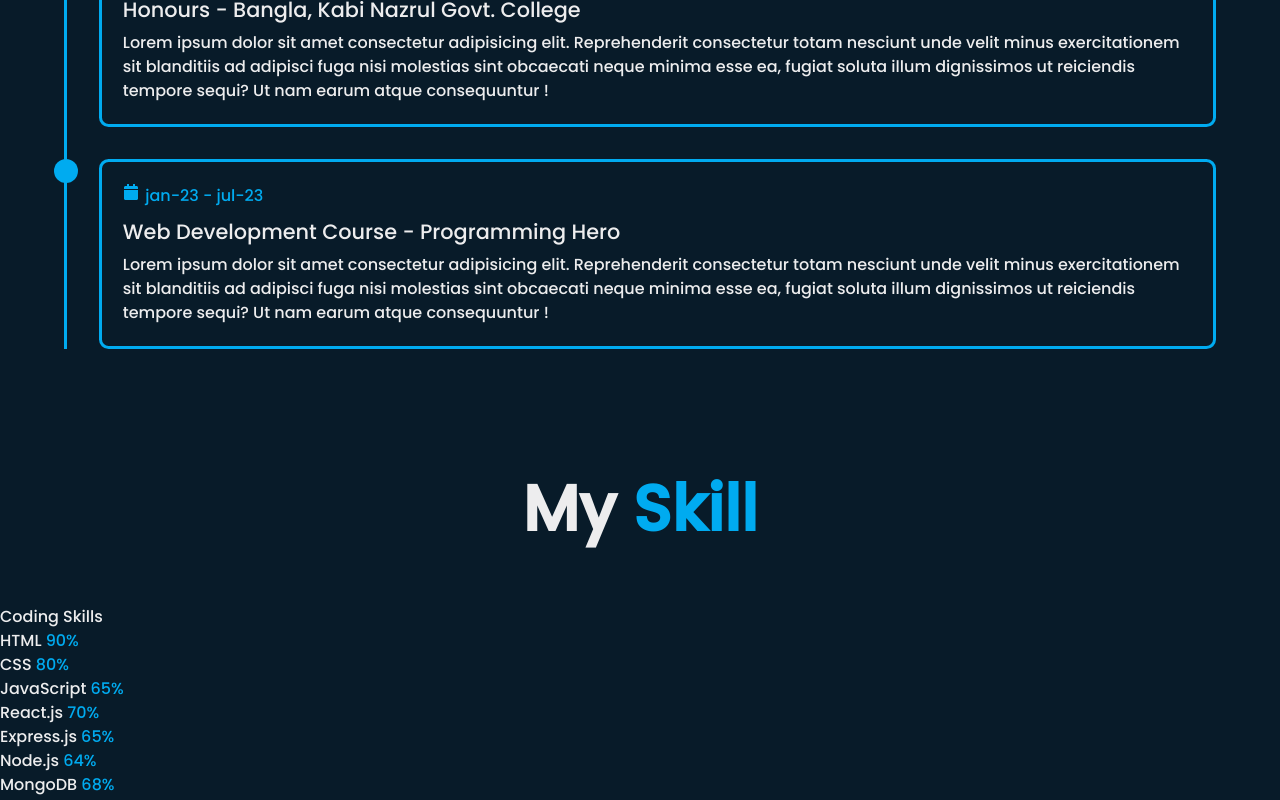
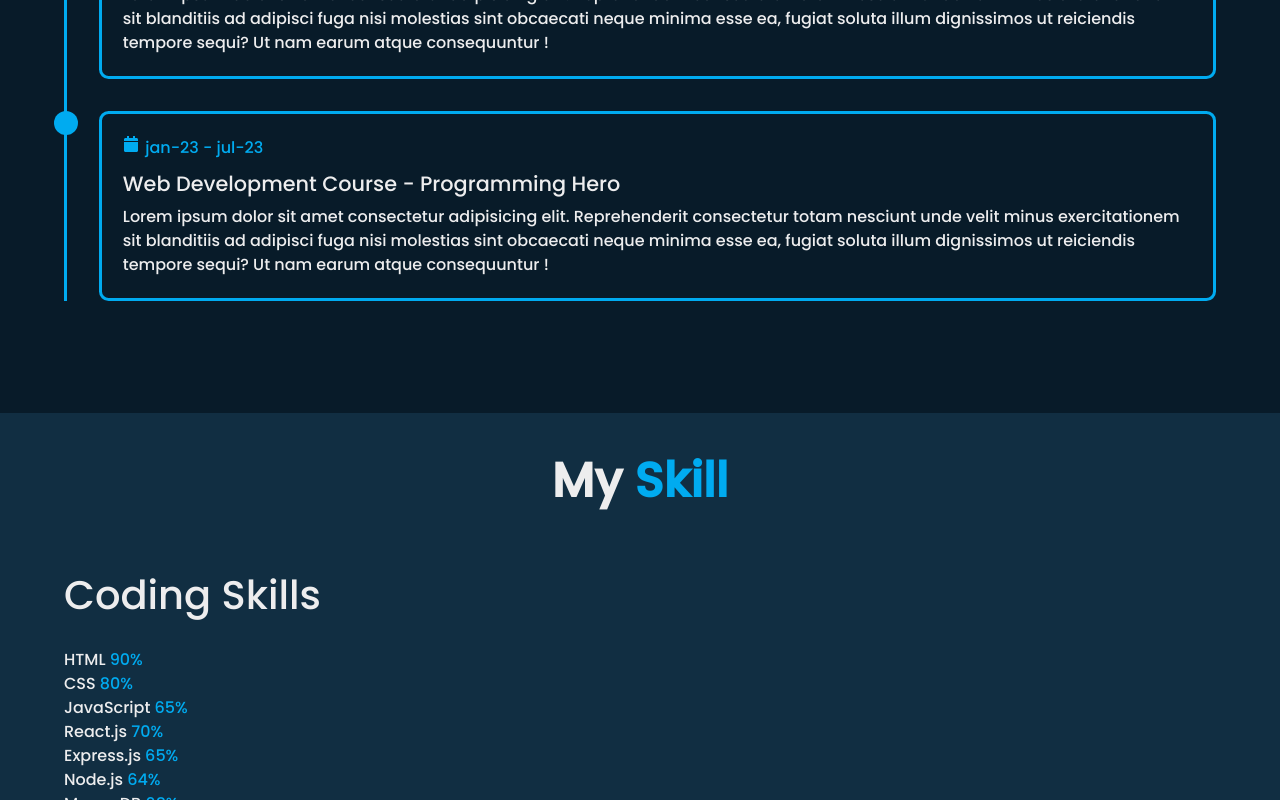
Before and after one commit to HimaloyAshis/portfolio-ab, a React (Vite) app: page / in a window 1280 px wide. Shown: the part 2000-2800 px from the top of the page. Built offline with nearby package versions, Linux system fonts and the light colour scheme.

Commit message:
skill set is adding

```diff
--- a/src/Page/Home/Home.css
+++ b/src/Page/Home/Home.css
@@ -216,7 +216,7 @@
 
 .about{
     padding: 2rem 5%;
-    background: #0b3350;
+    background: var(--second-bg-color);
     display: flex;
     justify-content: center;
     align-items: center;
@@ -226,7 +226,7 @@
 }
 
 .heading{
-    font-size: 4rem;
+    font-size: 3rem;
     margin-bottom: 3rem;
     font-weight: 600;
     text-align: center;
@@ -386,3 +386,25 @@ span{
     padding-top: .4rem;
 
 }
+
+.skills{
+    padding: 2rem 5%;
+    min-height: auto;
+    padding-bottom: 7rem;
+    background: var(--second-bg-color);
+}
+
+.skills .skill-row{
+    display: flex;
+    flex-wrap: wrap;
+    gap: 5rem;
+}
+
+.skill-row .skill-column{
+    flex: 1 1 40rem;
+}
+
+.skill-column .title{
+    font-size: 2.5rem;
+    margin: 0 0 1.4rem;
+}
--- a/src/Page/Home/Home.jsx
+++ b/src/Page/Home/Home.jsx
@@ -113,11 +113,11 @@ const Home = () => {
 
             {/* skill section */}
 
-            <section className='skill' id='skill'>
+            <section className='skills' id='skill'>
                 <h2 className='heading'>My <span>Skill</span></h2>
 
                 <div className="skill-row">
-                    <div className="skiil-column">
+                    <div className="skill-column">
                         <h3 className='title'> Coding Skills</h3>
 
                         <div className="skill-box">
@@ -154,7 +154,7 @@ const Home = () => {
                         </div>
                     </div>
 
-                    <div className="skiil-column">
+                    <div className="skill-column">
                         <h3 className='title'> Tools Skills</h3>
 
                         <div className="skill-box">
```
